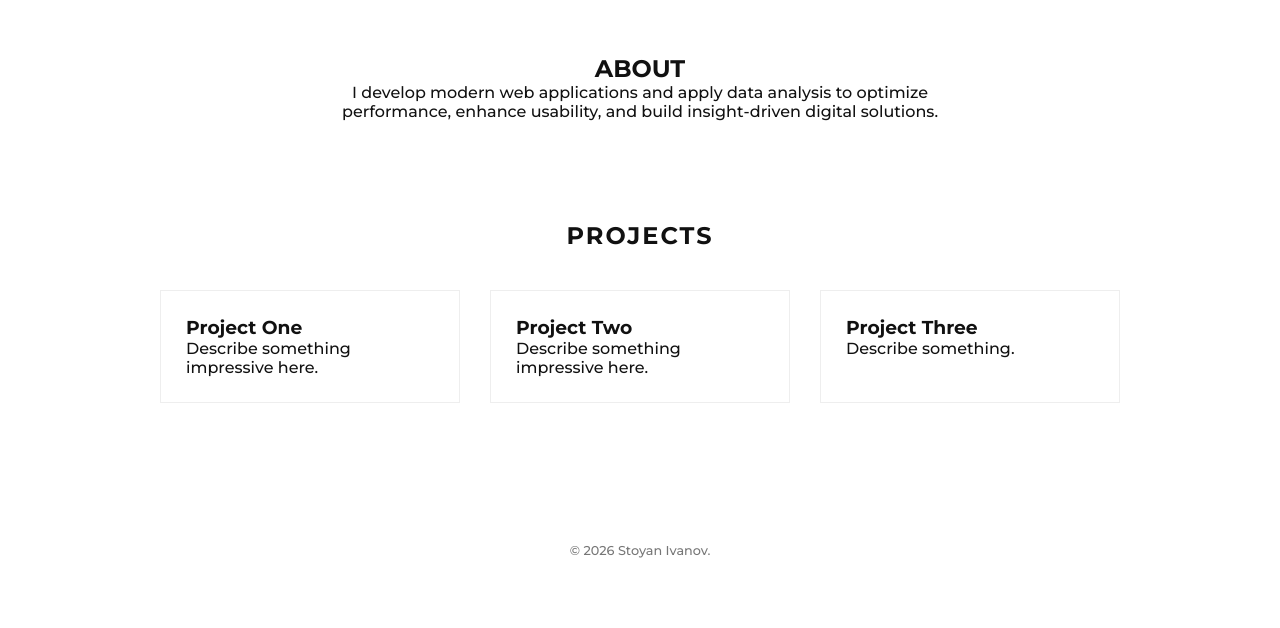
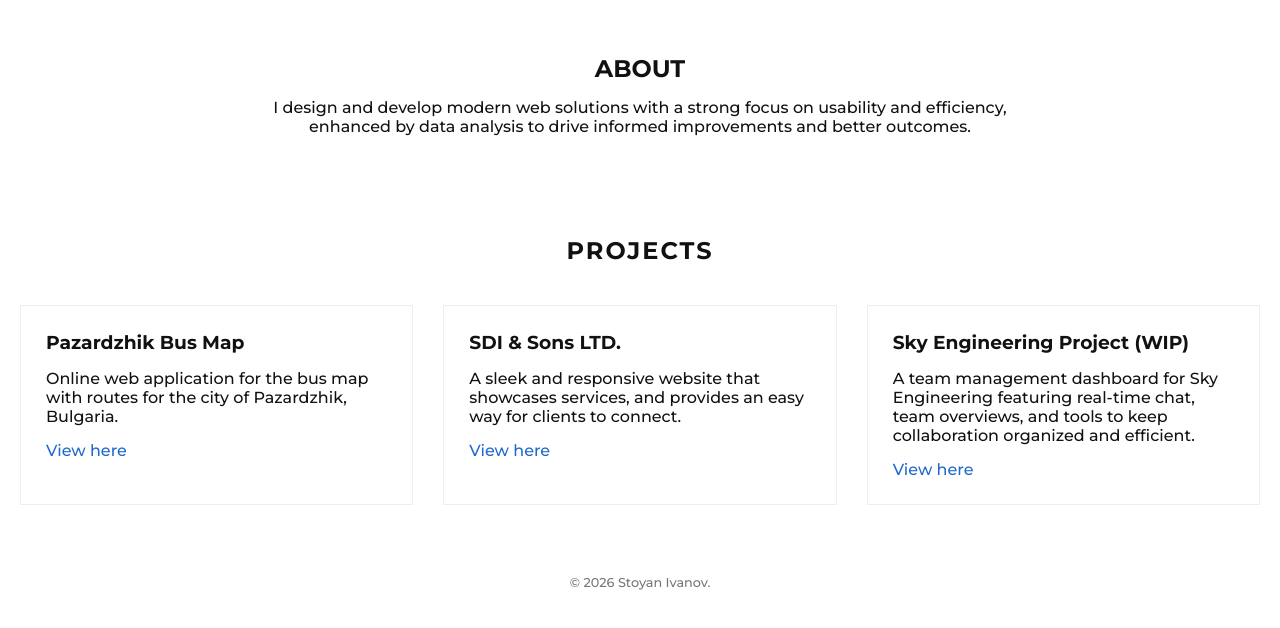
Before and after one commit to stoyan005/improved-personal-portfolio, a React (Vite) app: page / in a window 1280 px wide. Shown: the part 846-1474 px from the top of the page. Before the commit the page ends 1444 px from the top, so only its background shows below. Built offline with nearby package versions, Linux system fonts and the light colour scheme.

Commit message:
Updated and filled in the information boxes with projects

```diff
--- a/src/components/AboutCard.jsx
+++ b/src/components/AboutCard.jsx
@@ -5,7 +5,7 @@ const AboutCard = () => {
         <div className={`${styles.about} reveal`}>
             <h2>ABOUT</h2>
             <p>
-                I develop modern web applications and apply data analysis to optimize performance, enhance usability, and build insight-driven digital solutions.
+                I design and develop modern web solutions with a strong focus on usability and efficiency, enhanced by data analysis to drive informed improvements and better outcomes.
             </p>
         </div>
     );
--- a/src/components/AboutCard.module.css
+++ b/src/components/AboutCard.module.css
@@ -1,6 +1,10 @@
 .about {
-    max-width: 700px;
+    max-width: 800px;
     margin: 100px auto;
     text-align: center;
     padding: 0 20px;
 }
+
+.about h2 {
+    margin-bottom: 15px;
+}
--- a/src/components/ProjectCard.jsx
+++ b/src/components/ProjectCard.jsx
@@ -1,10 +1,15 @@
 import styles from './ProjectCard.module.css';
 
-function ProjectCard({ title, description }) {
+function ProjectCard({ title, description, link }) {
     return (
         <div className={styles.project}>
             <h3>{title}</h3>
             <p>{description}</p>
+            {link && (
+                <a href={link} target="_blank" rel="noopener noreferrer">
+                    View here
+                </a>
+            )}
         </div>
     );
 }
--- a/src/components/ProjectCard.module.css
+++ b/src/components/ProjectCard.module.css
@@ -10,3 +10,20 @@
     border-color: #111;
     box-shadow: 0 20px 40px rgba(0, 0, 0, 0.05);
 }
+
+.project h3 {
+    margin-bottom: 15px;
+}
+
+.project p {
+    margin-bottom: 15px;
+}
+
+.project a {
+    text-decoration: none;
+    color: #1e69cb;
+}
+
+.project a:hover {
+    color: #164a8f;
+}
--- a/src/components/Projects.jsx
+++ b/src/components/Projects.jsx
@@ -3,9 +3,9 @@ import styles from "./Projects.module.css";
 
 function Projects() {
     const projectData = [
-        { title: "Project One", description: "Describe something impressive here." },
-        { title: "Project Two", description: "Describe something impressive here." },
-        { title: "Project Three", description: "Describe something." },
+        { title: "Pazardzhik Bus Map", description: "Online web application for the bus map with routes for the city of Pazardzhik, Bulgaria.", link: "https://github.com/stoyan005/pazardzhik-bus-map" },
+        { title: "SDI & Sons LTD.", description: "A sleek and responsive website that showcases services, and provides an easy way for clients to connect.", link: "https://sdi-sons.vercel.app/" },
+        { title: "Sky Engineering Project (WIP)", description: "A team management dashboard for Sky Engineering featuring real-time chat, team overviews, and tools to keep collaboration organized and efficient.", link: "https://github.com/stoyan005/Axiom-Sky-Engineering-Project" },
     ];
 
     return (
@@ -17,6 +17,7 @@ function Projects() {
                         key={index}
                         title={project.title}
                         description={project.description}
+                        link={project.link}
                     />
                 ))}
             </div>
--- a/src/components/Projects.module.css
+++ b/src/components/Projects.module.css
@@ -1,6 +1,6 @@
 .projects {
-    max-width: 1000px;
-    margin: 100px auto;
+    max-width: 1300px;
+    margin: 30px auto;
     padding: 0 20px;
 }
 
```
